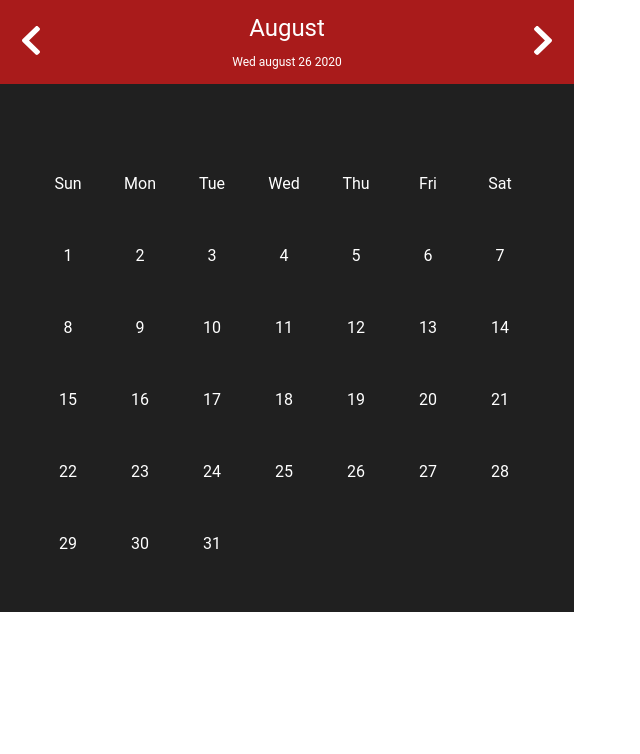
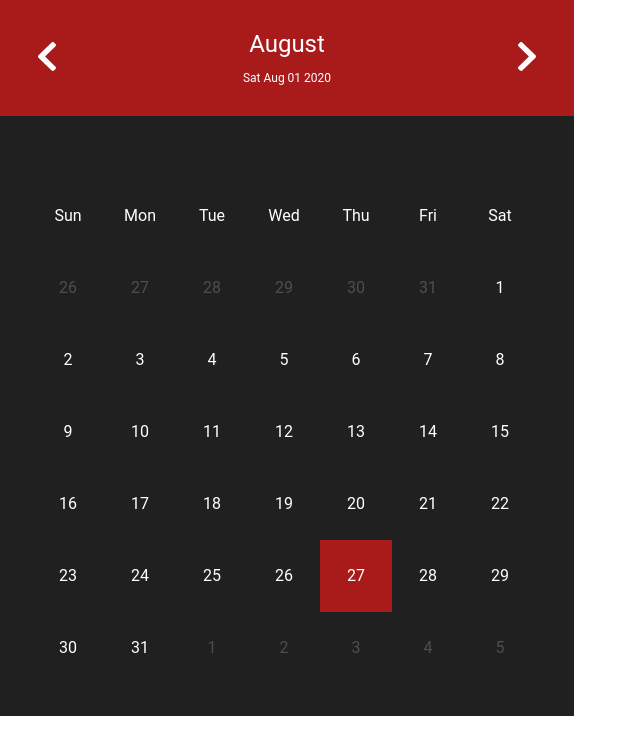
Before and after one commit to Atndesign/Calendar, a plain HTML site: page index.html in a window 1280 px wide. Shown: the whole page, without its empty margins (0-640 px from the left). Drawn offline with Linux system fonts and the light colour scheme.

Commit message:
Change class name and add ID

```diff
--- a/_dev/css/components/main.scss
+++ b/_dev/css/components/main.scss
@@ -31,11 +31,13 @@
             height: 72px;
             transition: .1s ease-in-out;
 
-            &:hover {
+            &.--grey {
+                color: rgb(78, 78, 78);
+            }
+
+            &.--current {
                 background-color: $primary;
-
             }
         }
-
     }
 }
--- a/index.html
+++ b/index.html
@@ -11,7 +11,7 @@
   <body>
     <div class="calendar">
       <div class="calendar__header">
-        <button class="header__arrow">
+        <button class="header__arrow" id="lastMonth">
           <img
             src="./img/chevron-left.png"
             alt="chevron-left"
@@ -19,10 +19,10 @@
           />
         </button>
         <div class="header__date">
-          <p class="date__month">August</p>
-          <p class="date__full-date">Wed august 26 2020</p>
+          <p class="date__month"></p>
+          <p class="date__full-date"></p>
         </div>
-        <button class="header__arrow">
+        <button class="header__arrow" id="nexttMonth">
           <img
             src="./img/chevron-right.png"
             alt="chevron-right"
@@ -30,7 +30,7 @@
           />
         </button>
       </div>
-      <div class="calendar__content">
+      <div class="calendar__content" id="calendar">
         <p class="days__text">Sun</p>
         <p class="days__text">Mon</p>
         <p class="days__text">Tue</p>
@@ -38,38 +38,8 @@
         <p class="days__text">Thu</p>
         <p class="days__text">Fri</p>
         <p class="days__text">Sat</p>
-        <p class="numbers__number">1</p>
-        <p class="numbers__number">2</p>
-        <p class="numbers__number">3</p>
-        <p class="numbers__number">4</p>
-        <p class="numbers__number">5</p>
-        <p class="numbers__number">6</p>
-        <p class="numbers__number">7</p>
-        <p class="numbers__number">8</p>
-        <p class="numbers__number">9</p>
-        <p class="numbers__number">10</p>
-        <p class="numbers__number">11</p>
-        <p class="numbers__number">12</p>
-        <p class="numbers__number">13</p>
-        <p class="numbers__number">14</p>
-        <p class="numbers__number">15</p>
-        <p class="numbers__number">16</p>
-        <p class="numbers__number">17</p>
-        <p class="numbers__number">18</p>
-        <p class="numbers__number">19</p>
-        <p class="numbers__number">20</p>
-        <p class="numbers__number">21</p>
-        <p class="numbers__number">22</p>
-        <p class="numbers__number">23</p>
-        <p class="numbers__number">24</p>
-        <p class="numbers__number">25</p>
-        <p class="numbers__number">26</p>
-        <p class="numbers__number">27</p>
-        <p class="numbers__number">28</p>
-        <p class="numbers__number">29</p>
-        <p class="numbers__number">30</p>
-        <p class="numbers__number">31</p>
       </div>
     </div>
+    <script src="./script.js"></script>
   </body>
 </html>
```
Also changed, not shown: style.css, 1 other file.
